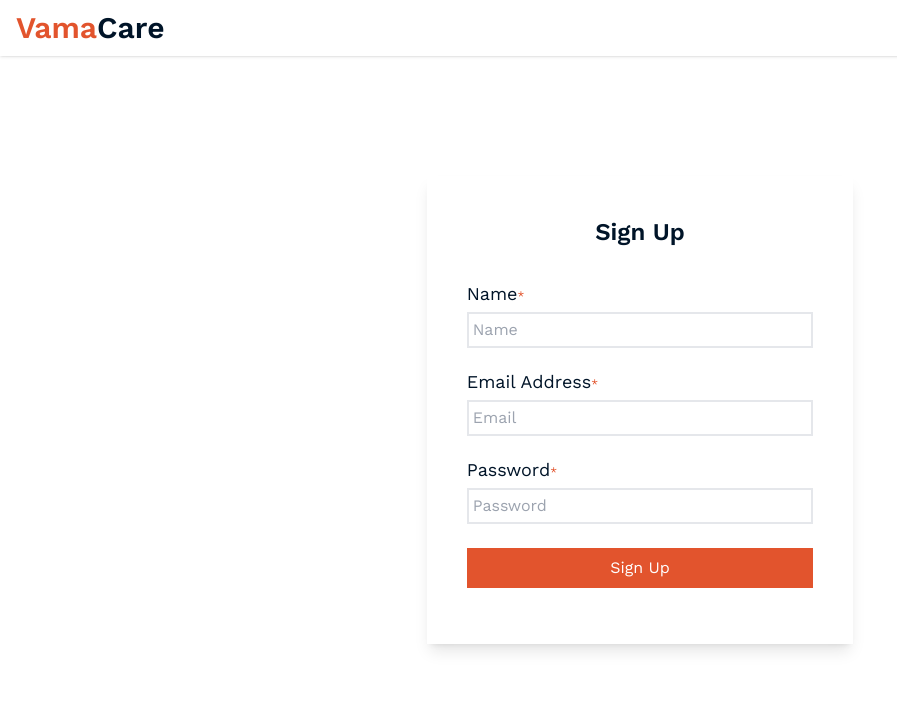
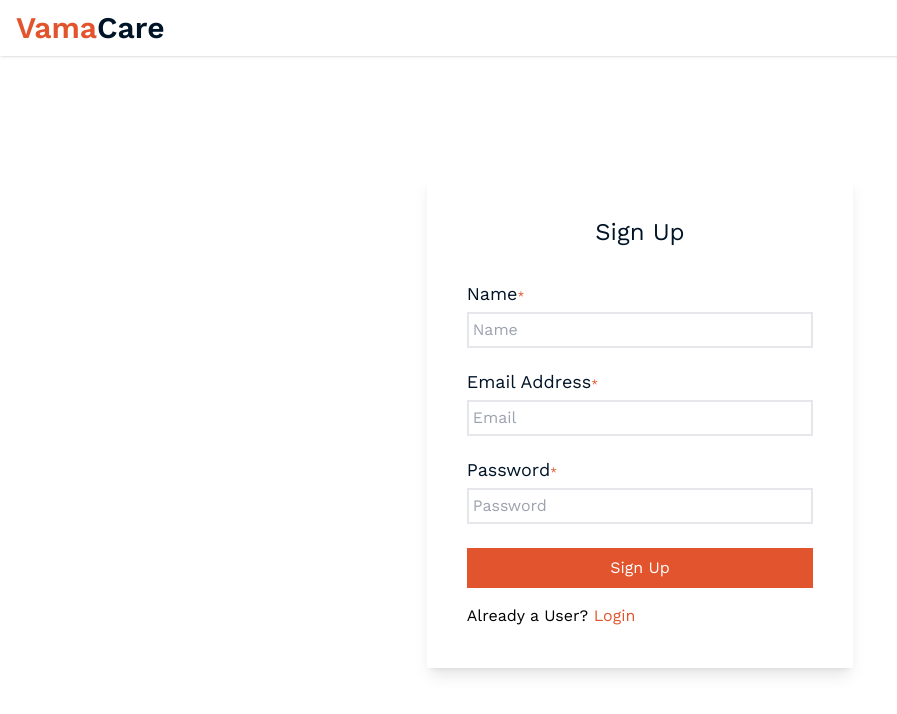
Before and after one commit to FCS-Project/fcs-frontend, a Next.js app: page /signup in a window 1280 px wide. Shown: the top 714 px of the page, without its empty margins (0-897 px from the left). Built offline with nearby package versions, Linux system fonts and the light colour scheme.

Commit message:
login, signup page

```diff
--- a/pages/login.js
+++ b/pages/login.js
@@ -1,3 +1,4 @@
+import Link from "next/link";
 import React, { useState } from "react";
 import Button from "../components/common/Button";
 import Header from "../components/common/Header";
@@ -31,12 +32,19 @@ function Login() {
           />
           <Input
             heading={"Password"}
+            type={"password"}
             placeholder={"Password"}
             state={password}
             setState={setPassword}
             required={true}
           />
           <Button type={"primary"} text={"Login"} onClick={onSubmit} />
+          <div className="text-sm md:text-base">
+            Not a User?{" "}
+            <span className="text-theme hover:underline">
+              <Link href="/signup">Sign Up</Link>
+            </span>
+          </div>
         </div>
       </div>
     </>
--- a/pages/signup.js
+++ b/pages/signup.js
@@ -1,3 +1,4 @@
+import Link from "next/link";
 import React, { useState } from "react";
 import Button from "../components/common/Button";
 import Header from "../components/common/Header";
@@ -19,7 +20,7 @@ function Signup() {
       <Header />
       <div className="mt-20 flex justify-center">
         <div className="flex flex-col p-10 w-9/12 sm:w-3/5 md:w-2/5 lg:w-1/3 mt-24 shadow-lg">
-          <div className="text-center mb-5 text-lg sm:text-xl lg:text-2xl text-black font-semibold">
+          <div className="text-center mb-5 text-lg sm:text-xl lg:text-2xl text-black">
             Sign Up
           </div>
           <Input
@@ -44,6 +45,12 @@ function Signup() {
             required={true}
           />
           <Button type={"primary"} text={"Sign Up"} onClick={onSubmit} />
+          <div className="text-sm md:text-base">
+            Already a User?{" "}
+            <span className="text-theme hover:underline">
+              <Link href="/login">Login</Link>
+            </span>
+          </div>
         </div>
       </div>
     </>
```
